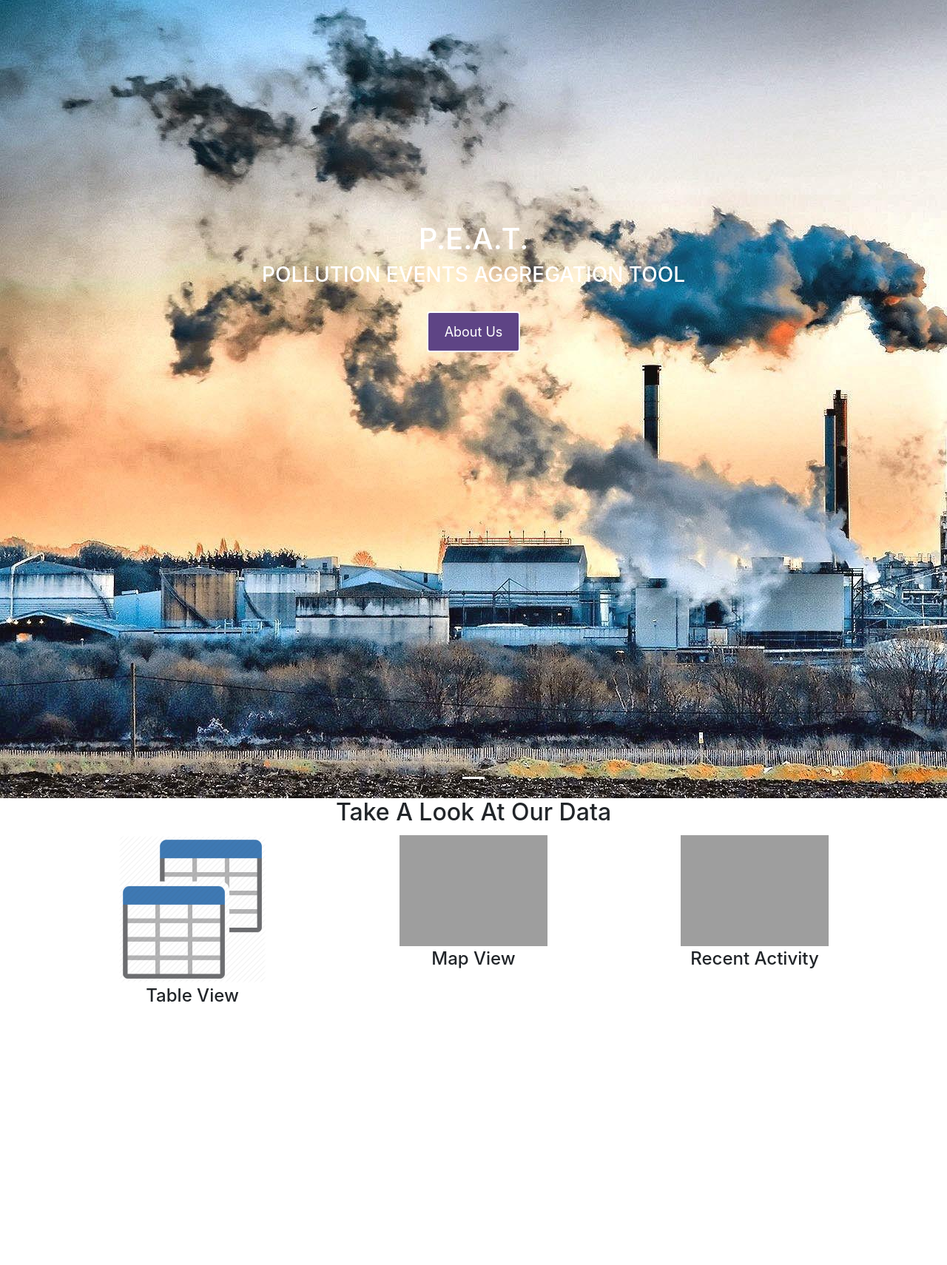
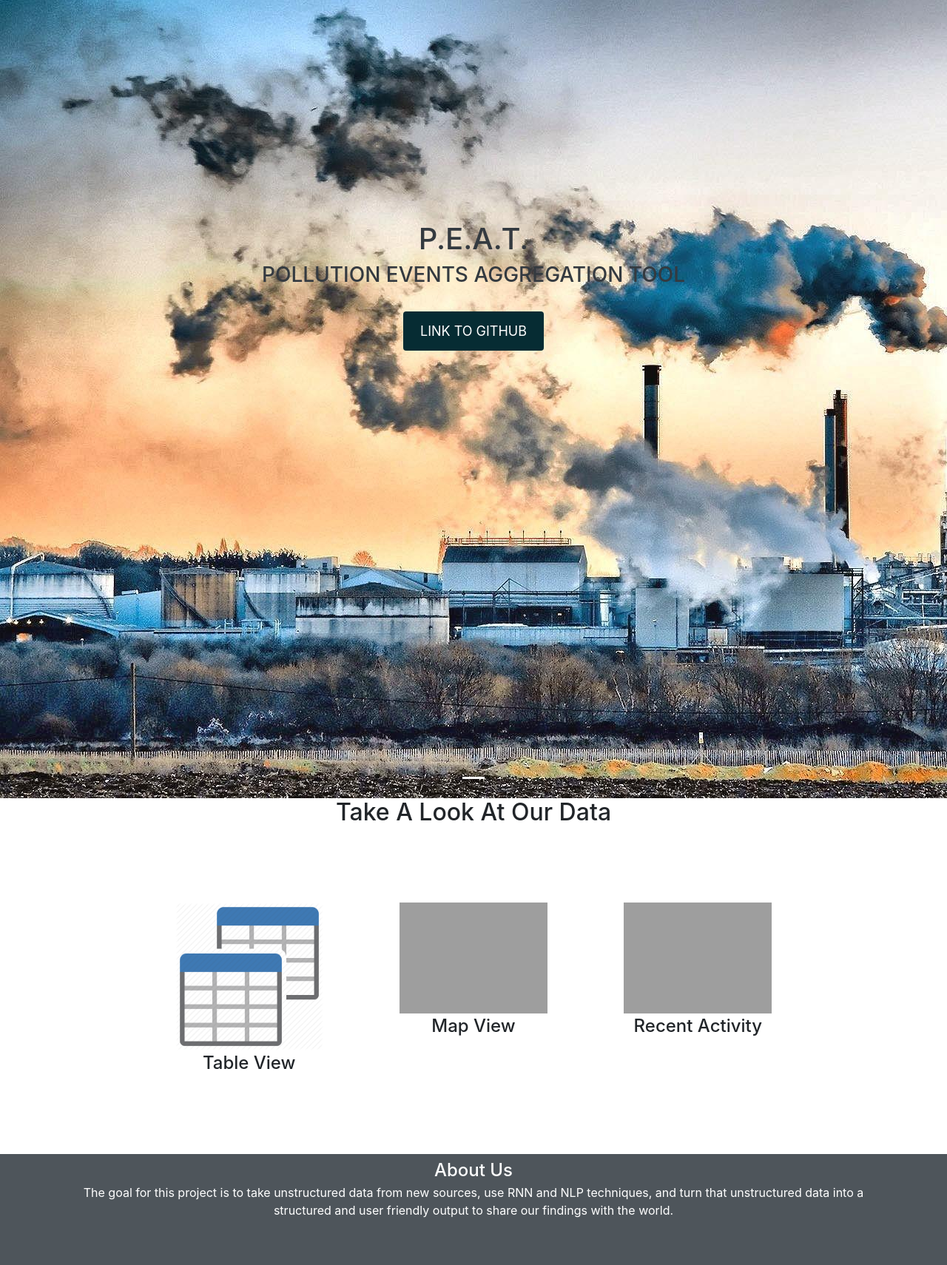
Before and after one commit to SophiaMVaughn/Pollution-CSC4996, a Flask app: page /home in a window 1280 px wide. Shown: the part 57-1767 px from the top of the page at 74% size. Before the commit the page ends 1411 px from the top, so only its background shows below. Run offline with Flask 2, Linux system fonts and the light colour scheme; some libraries are stand-ins or nearby versions; grey boxes are pictures that could not be loaded.

Commit message:
fixed some buttons and added an about us section

```diff
--- a/templates/MapPage.html
+++ b/templates/MapPage.html
@@ -40,7 +40,7 @@
       </li>
     </ul>
     <form class="form-inline">
-        <input class="form-control mr-sm-2" type="search" placeholder="Search" aria-label="Search">
+        <input class="form-control mr-sm-2" type="search" placeholder="Search for Locations" aria-label="Search">
         <button class="btn btn-outline-success my-2 my-sm-0" type="submit">Search</button>
     </form>
   </div>
--- a/templates/TablePage.html
+++ b/templates/TablePage.html
@@ -41,7 +41,7 @@
       </li>
     </ul>
     <form class="form-inline">
-        <input class="form-control mr-sm-2" type="search" placeholder="Search" aria-label="Search">
+        <input class="form-control mr-sm-2" type="search" placeholder="Search for Chemicals" aria-label="Search">
         <button class="btn btn-outline-success my-2 my-sm-0" type="submit">Search</button>
     </form>
   </div>
--- a/templates/home.html
+++ b/templates/home.html
@@ -17,12 +17,15 @@
       transform: translateY(-50%);
       text-transform: uppercase;
   }
+  .head{
+      text-align: center;
+  }
+
   .btn{
       font-size: 18px;
       color: #FFF;
       padding: 12px 22px;
-      background: #5E4485;
-      border: 2px solid #FFF;
+      background: #062c33;
   }
   @media(max-width: 600px)  {
       .carousel-caption{
@@ -32,6 +35,9 @@
       #icon{
           max-width: 200px;
           margin: 1% auto;
+      }
+      .row{
+          margin: 100px;
       }
   </style>
 </head>
@@ -65,11 +71,11 @@
     <div class="carousel-inner" role="listbox">
         <div class="item active">
             <img src="static/img/pollution1.jpg">
-            <div class="carousel-caption">
+            <div class="carousel-caption text-dark">
                 <h1>P.E.A.T.</h1>
                 <h3>Pollution Events Aggregation Tool</h3>
                 <br>
-                <button type="button" class="btn btn-default">About Us</button>
+                <a href="https://github.com/SophiaMVaughn/Pollution-CSC4996" class="btn btn-default" role="button">Link To GitHub</a>
             </div>
         </div>
     </div>
@@ -79,19 +85,32 @@
     <h2>Take A Look At Our Data</h2>
     <div class="row">
         <div class="col-sm-4">
-            <img src="static/img/tableIcon.png" id="icon">
+            <a href="{{ url_for('table') }}" title=""><img src="static/img/tableIcon.png" id="icon" class="img-responsive"></a>
             <h4>Table View</h4>
             </div>
             <div class="col-sm-4">
-            <img src="static/img/mapIcon.png"  id="icon">
+            <a href="{{ url_for('table') }}" title=""><img src="static/img/mapIcon.png" id="icon" class="img-responsive"></a>
             <h4>Map View</h4>
             </div>
             <div class="col-sm-4">
-            <img src="static/img/newsIcon.png" id="icon">
+            <a href="{{ url_for('table') }}" title=""><img src="static/img/newsIcon.png" id="icon" class="img-responsive"></a>
             <h4>Recent Activity</h4>
             </div>
     </div>
 </div>
+<div class="container-fluid" style="min-height: 150px; height:100%;background-color: #4e555b">
+  <div class="container">
+    <ul class="list-unstyled list-inline text-center py-2" >
+      <li class="list-inline-item text-white">
+        <h4 class="mb-1">About Us</h4>
+          <p>
+                The goal for this project is to take unstructured data from new sources, use RNN and NLP techniques, and turn that unstructured data into a structured
+                and user friendly output to share our findings with the world.
+          </p>
+      </li>
+    </ul>
+  </div>
 
+</div>
 </body>
 </html>
```
